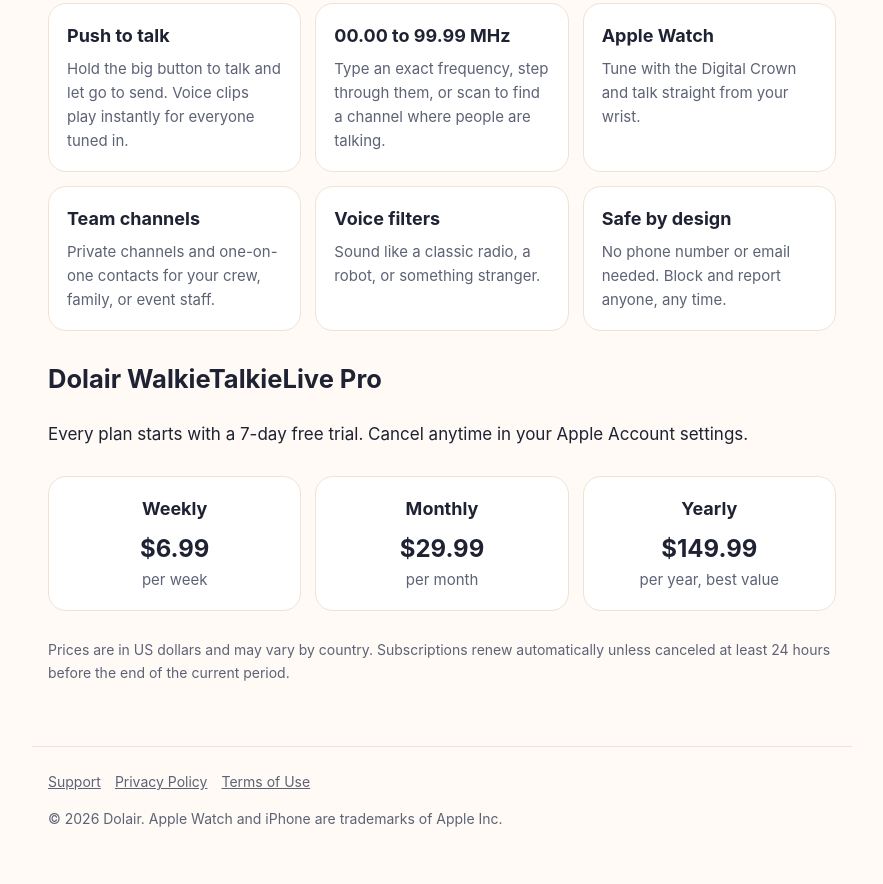
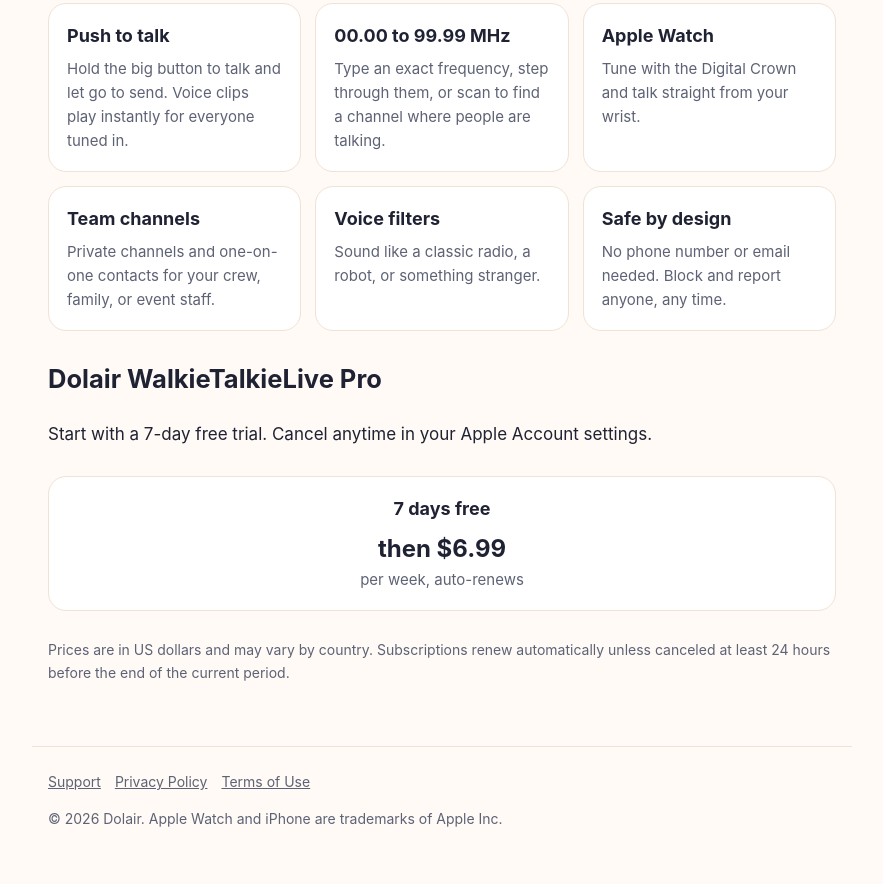
Before and after one commit to dolair02/walkietalkie-live, a plain HTML site: page index.html in a window 1280 px wide. Shown: the part 574-1458 px from the top of the page, without its empty margins (198-1081 px from the left). Drawn offline with Linux system fonts and the light colour scheme.

Commit message:
Show the single weekly plan ($6.99/week after a 7-day free trial)
Co-Authored-By: Claude Opus 5.5 <noreply@anthropic.com>

```diff
--- a/index.html
+++ b/index.html
@@ -32,11 +32,9 @@
     </div>
 
     <h2>Dolair WalkieTalkieLive Pro</h2>
-    <p>Every plan starts with a 7-day free trial. Cancel anytime in your Apple Account settings.</p>
+    <p>Start with a 7-day free trial. Cancel anytime in your Apple Account settings.</p>
     <div class="grid">
-      <div class="card price"><h3>Weekly</h3><strong>$6.99</strong><p>per week</p></div>
-      <div class="card price"><h3>Monthly</h3><strong>$29.99</strong><p>per month</p></div>
-      <div class="card price"><h3>Yearly</h3><strong>$149.99</strong><p>per year, best value</p></div>
+      <div class="card price"><h3>7 days free</h3><strong>then $6.99</strong><p>per week, auto-renews</p></div>
     </div>
     <p style="color:var(--muted);font-size:14px">Prices are in US dollars and may vary by country. Subscriptions renew automatically unless canceled at least 24 hours before the end of the current period.</p>
   </main>
```
Also changed, not shown: support.html (+1 -1 lines).
